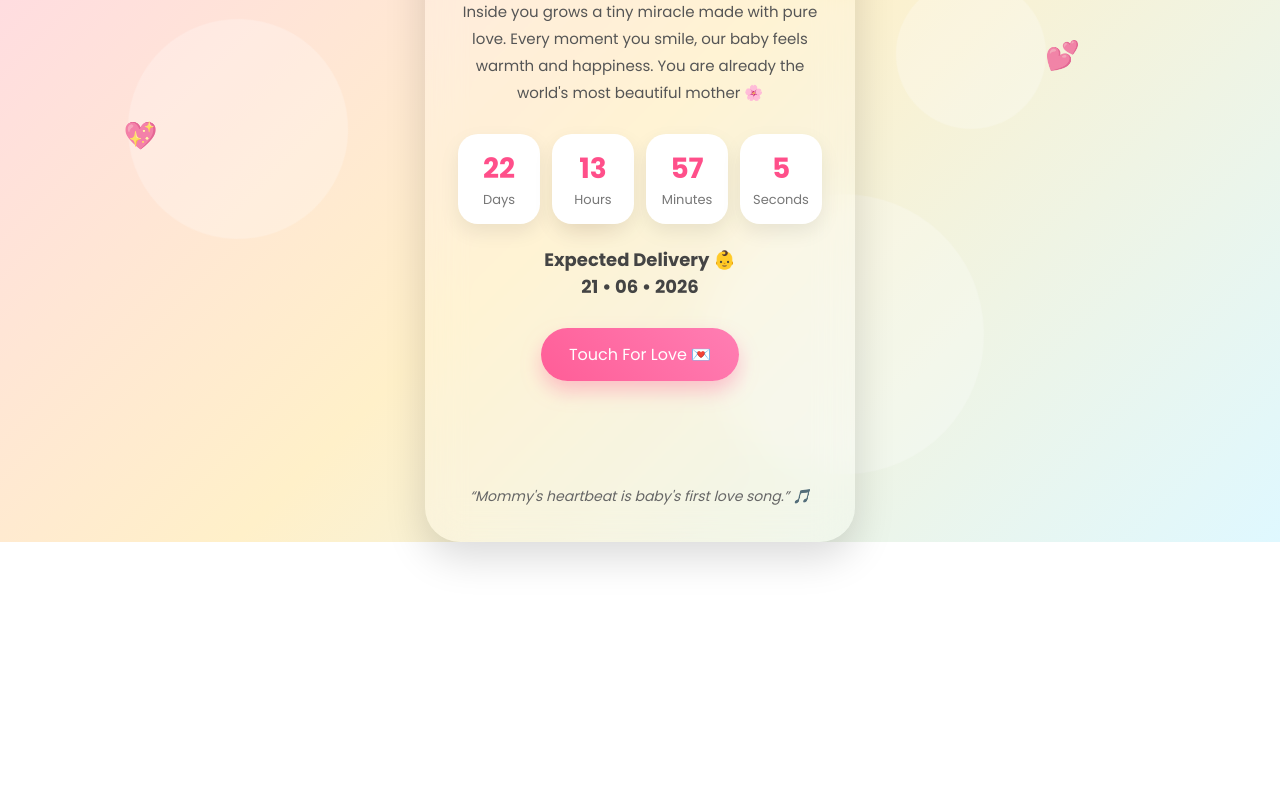
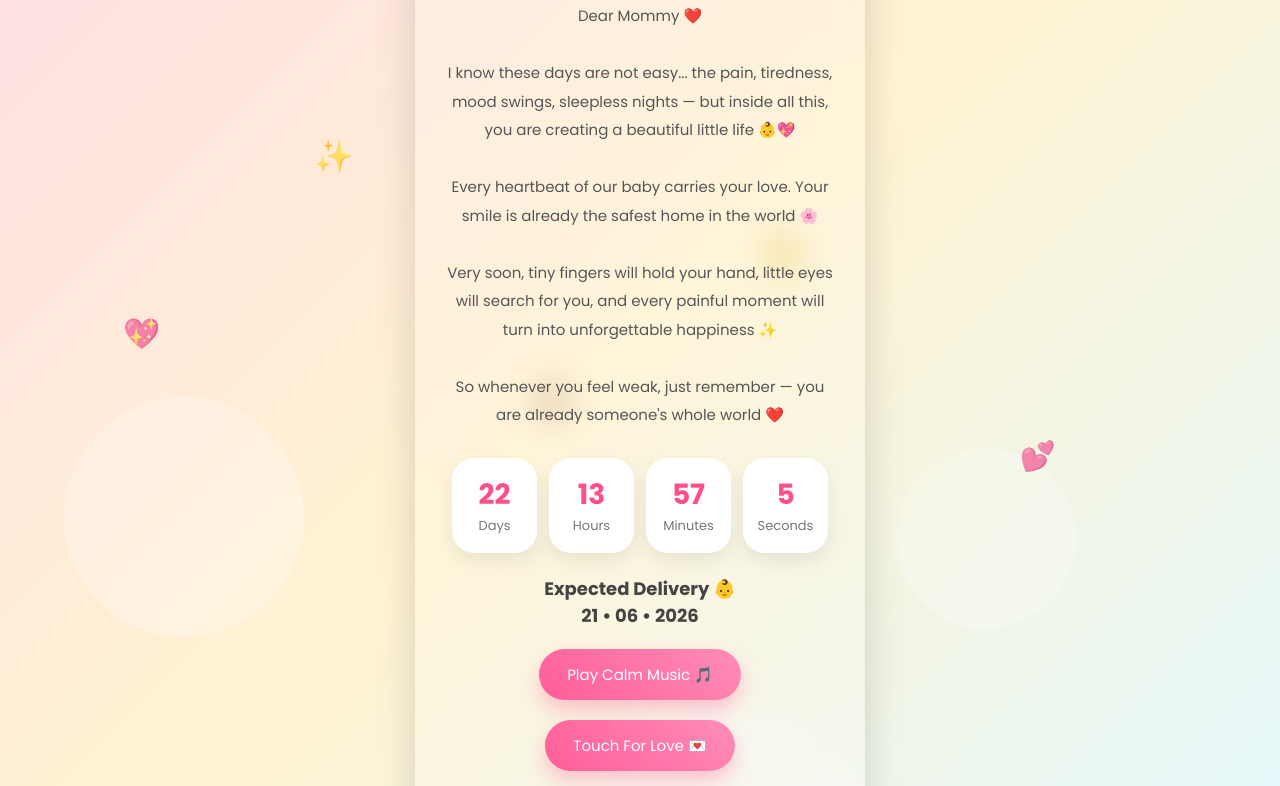
Before and after one commit to SurajX09/FinFinance, a plain HTML site: page index.html in a window 1280 px wide. Shown: the part 272-1058 px from the top of the page. Before the commit the page ends 814 px from the top, so only its background shows below. Drawn offline with Linux system fonts and the light colour scheme.

Commit message:
Update index.html
check

```diff
--- a/index.html
+++ b/index.html
@@ -1,9 +1,9 @@
 <!DOCTYPE html>
 <html lang="en">
 <head>
-<meta charset="UTF-8" />
-<meta name="viewport" content="width=device-width, initial-scale=1.0"/>
-<title>Waiting For Our Little Angel Rutuja 👶</title>
+<meta charset="UTF-8">
+<meta name="viewport" content="width=device-width, initial-scale=1.0">
+<title>For My Strongest Mommy ❤️</title>
 
 <link href="https://fonts.googleapis.com/css2?family=Poppins:wght@300;400;500;700&display=swap" rel="stylesheet">
 
@@ -22,11 +22,11 @@ body{
     display:flex;
     justify-content:center;
     align-items:center;
-    background:linear-gradient(135deg,#ffd6e8,#fff0c9,#dff8ff);
+    background:linear-gradient(135deg,#ffdce8,#fff3d1,#e2f8ff);
     position:relative;
 }
 
-/* Animated Background */
+/* Background Blur Circles */
 
 .bg{
     position:absolute;
@@ -39,30 +39,30 @@ body{
     position:absolute;
     border-radius:50%;
     background:rgba(255,255,255,0.25);
-    animation:float 15s linear infinite;
+    animation:float 16s linear infinite;
 }
 
 .circle:nth-child(1){
-    width:220px;
-    height:220px;
-    left:10%;
-    top:75%;
+    width:240px;
+    height:240px;
+    left:5%;
+    top:80%;
 }
 
 .circle:nth-child(2){
-    width:150px;
-    height:150px;
+    width:180px;
+    height:180px;
     left:70%;
-    top:80%;
-    animation-duration:12s;
+    top:90%;
+    animation-duration:13s;
 }
 
 .circle:nth-child(3){
-    width:280px;
-    height:280px;
-    left:55%;
-    top:90%;
-    animation-duration:18s;
+    width:300px;
+    height:300px;
+    left:45%;
+    top:100%;
+    animation-duration:20s;
 }
 
 @keyframes float{
@@ -74,19 +74,37 @@ body{
     }
 }
 
-/* Card */
+/* Floating Hearts */
+
+.heart{
+    position:absolute;
+    font-size:22px;
+    opacity:0.7;
+    animation:heartFloat 10s linear infinite;
+}
+
+@keyframes heartFloat{
+    0%{
+        transform:translateY(100vh) scale(1);
+    }
+    100%{
+        transform:translateY(-120vh) scale(1.8);
+    }
+}
+
+/* Main Card */
 
 .card{
     width:92%;
-    max-width:430px;
+    max-width:450px;
     padding:35px 28px;
     border-radius:35px;
-    background:rgba(255,255,255,0.20);
+    background:rgba(255,255,255,0.18);
     backdrop-filter:blur(18px);
     box-shadow:0 15px 40px rgba(0,0,0,0.15);
     text-align:center;
     position:relative;
-    z-index:10;
+    z-index:5;
     animation:fade 1.8s ease;
 }
 
@@ -104,7 +122,7 @@ body{
 /* Baby Emoji */
 
 .baby{
-    font-size:75px;
+    font-size:78px;
     animation:bounce 2s infinite;
 }
 
@@ -118,15 +136,17 @@ body{
 }
 
 h1{
-    color:#ff4f8a;
     margin-top:10px;
+    color:#ff4f89;
     font-size:2rem;
 }
 
+/* Emotional Text */
+
 .sub{
-    margin-top:10px;
+    margin-top:16px;
     color:#555;
-    line-height:1.8;
+    line-height:1.9;
     font-size:15px;
 }
 
@@ -141,10 +161,10 @@ h1{
 }
 
 .time{
-    width:82px;
-    height:90px;
+    width:85px;
+    height:95px;
     background:white;
-    border-radius:20px;
+    border-radius:22px;
     box-shadow:0 8px 20px rgba(0,0,0,0.08);
     display:flex;
     flex-direction:column;
@@ -153,7 +173,7 @@ h1{
 }
 
 .time h2{
-    color:#ff4f8a;
+    color:#ff4f89;
     font-size:28px;
 }
 
@@ -162,42 +182,42 @@ h1{
     font-size:13px;
 }
 
-/* Date */
+/* Delivery Date */
 
 .date{
     margin-top:22px;
+    color:#444;
     font-size:18px;
     font-weight:600;
-    color:#444;
 }
 
-/* Love Button */
+/* Buttons */
 
 button{
-    margin-top:28px;
+    margin-top:20px;
     border:none;
     padding:14px 28px;
     border-radius:40px;
-    background:linear-gradient(45deg,#ff5d97,#ff7eb3);
+    background:linear-gradient(45deg,#ff5d97,#ff8db7);
     color:white;
-    font-size:16px;
+    font-size:15px;
     cursor:pointer;
     transition:0.3s;
     box-shadow:0 10px 20px rgba(255,93,151,.35);
 }
 
 button:hover{
-    transform:scale(1.06);
+    transform:scale(1.05);
 }
 
-/* Message */
+/* Love Message */
 
 #message{
-    margin-top:20px;
-    color:#ff3b82;
+    margin-top:18px;
+    color:#ff3c7d;
     font-weight:600;
-    line-height:1.7;
-    min-height:60px;
+    line-height:1.8;
+    min-height:70px;
     transition:.4s;
 }
 
@@ -210,56 +230,55 @@ button:hover{
     font-style:italic;
 }
 
-/* Floating Hearts */
-
-.heart{
-    position:absolute;
-    color:white;
-    font-size:20px;
-    animation:hearts 10s linear infinite;
-    opacity:0.7;
-}
-
-@keyframes hearts{
-    0%{
-        transform:translateY(100vh) scale(1);
-    }
-    100%{
-        transform:translateY(-120vh) scale(1.8);
-    }
-}
-
 </style>
 </head>
 
 <body>
 
+<!-- Background -->
 <div class="bg">
     <div class="circle"></div>
     <div class="circle"></div>
     <div class="circle"></div>
 </div>
 
+<!-- Floating Hearts -->
 <div class="heart" style="left:10%; animation-duration:11s;">💖</div>
-<div class="heart" style="left:28%; animation-duration:8s;">✨</div>
-<div class="heart" style="left:45%; animation-duration:12s;">🧸</div>
-<div class="heart" style="left:65%; animation-duration:9s;">👶</div>
-<div class="heart" style="left:82%; animation-duration:10s;">💕</div>
+<div class="heart" style="left:25%; animation-duration:9s;">✨</div>
+<div class="heart" style="left:42%; animation-duration:12s;">🧸</div>
+<div class="heart" style="left:60%; animation-duration:10s;">👶</div>
+<div class="heart" style="left:80%; animation-duration:13s;">💕</div>
+
+<!-- Main Card -->
 
 <div class="card">
 
     <div class="baby">🤰💞</div>
 
-    <h1>Our Little Angel Rutuja</h1>
+    <h1>For My Strongest Rutu Mommy</h1>
 
     <p class="sub">
-        Dear Rutu Mommy ❤️<br><br>
-        Inside you grows a tiny miracle made with pure love.
-        Every moment you smile, our baby feels warmth and happiness.
-        You are already the world's most beautiful mother 🌸
+        Dear Mommy ❤️<br><br>
+
+        I know these days are not easy...
+        the pain, tiredness, mood swings, sleepless nights —
+        but inside all this, you are creating a beautiful little life 👶💖
+        <br><br>
+
+        Every heartbeat of our baby carries your love.
+        Your smile is already the safest home in the world 🌸
+        <br><br>
+
+        Very soon, tiny fingers will hold your hand,
+        little eyes will search for you,
+        and every painful moment will turn into unforgettable happiness ✨
+        <br><br>
+
+        So whenever you feel weak, just remember —
+        you are already someone's whole world ❤️
     </p>
 
-    <!-- TIMER -->
+    <!-- Timer -->
 
     <div class="timer-box">
 
@@ -290,9 +309,23 @@ button:hover{
         21 • 06 • 2026
     </div>
 
+    <!-- Music -->
+
+    <audio id="bgMusic" loop>
+        <source src="https://www.bensound.com/bensound-music/bensound-love.mp3" type="audio/mp3">
+    </audio>
+
+    <button onclick="playMusic()">
+        Play Calm Music 🎵
+    </button>
+
+    <br>
+
     <button onclick="showMessage()">
         Touch For Love 💌
     </button>
+
+    <!-- Dynamic Message -->
 
     <div id="message"></div>
 
@@ -316,11 +349,20 @@ function updateTimer(){
 
     const days = Math.floor(distance / (1000 * 60 * 60 * 24));
 
-    const hours = Math.floor((distance % (1000 * 60 * 60 * 24)) / (1000 * 60 * 60));
+    const hours = Math.floor(
+        (distance % (1000 * 60 * 60 * 24))
+        / (1000 * 60 * 60)
+    );
 
-    const minutes = Math.floor((distance % (1000 * 60 * 60)) / (1000 * 60));
+    const minutes = Math.floor(
+        (distance % (1000 * 60 * 60))
+        / (1000 * 60)
+    );
 
-    const seconds = Math.floor((distance % (1000 * 60)) / 1000);
+    const seconds = Math.floor(
+        (distance % (1000 * 60))
+        / 1000
+    );
 
     document.getElementById("days").innerHTML = days;
     document.getElementById("hours").innerHTML = hours;
@@ -332,23 +374,27 @@ setInterval(updateTimer,1000);
 
 updateTimer();
 
-/* Romantic Psychological Messages */
+/* Emotional Messages */
 
 const messages = [
 
-"Your baby already knows your voice and your love 💖",
+"Your pain is temporary... but the love coming into your life is forever ❤️",
 
-"Mommy, you are stronger and more beautiful every single day 🌸",
+"Every difficult moment is bringing your little angel closer 👶",
 
-"Every tiny kick is baby's way of saying ‘I love you’ 👶",
+"You are already the safest place in the world for your baby 🌸",
 
-"A happy mother creates the safest world for her baby ✨",
+"One day your baby will call you ‘Mama’ and every pain will feel worth it 💖",
 
-"Your smile gives peace to two hearts right now ❤️",
+"Your strength today will become your baby's happiness tomorrow ✨",
 
-"Very soon little fingers will hold your hand forever 🧸",
+"Behind every kick is a tiny soul waiting to hug you forever 🧸",
 
-"You are not just creating life... you are creating love 💞"
+"Mommy, you are doing better than you think ❤️",
+
+"Your baby will smile because of your love first 😊",
+
+"Even on hard days, you are creating a miracle 💞"
 
 ];
 
@@ -359,6 +405,12 @@ function showMessage(){
     document.getElementById("message").innerHTML = messages[random];
 }
 
+/* Music */
+
+function playMusic(){
+    document.getElementById("bgMusic").play();
+}
+
 </script>
 
 </body>
```
